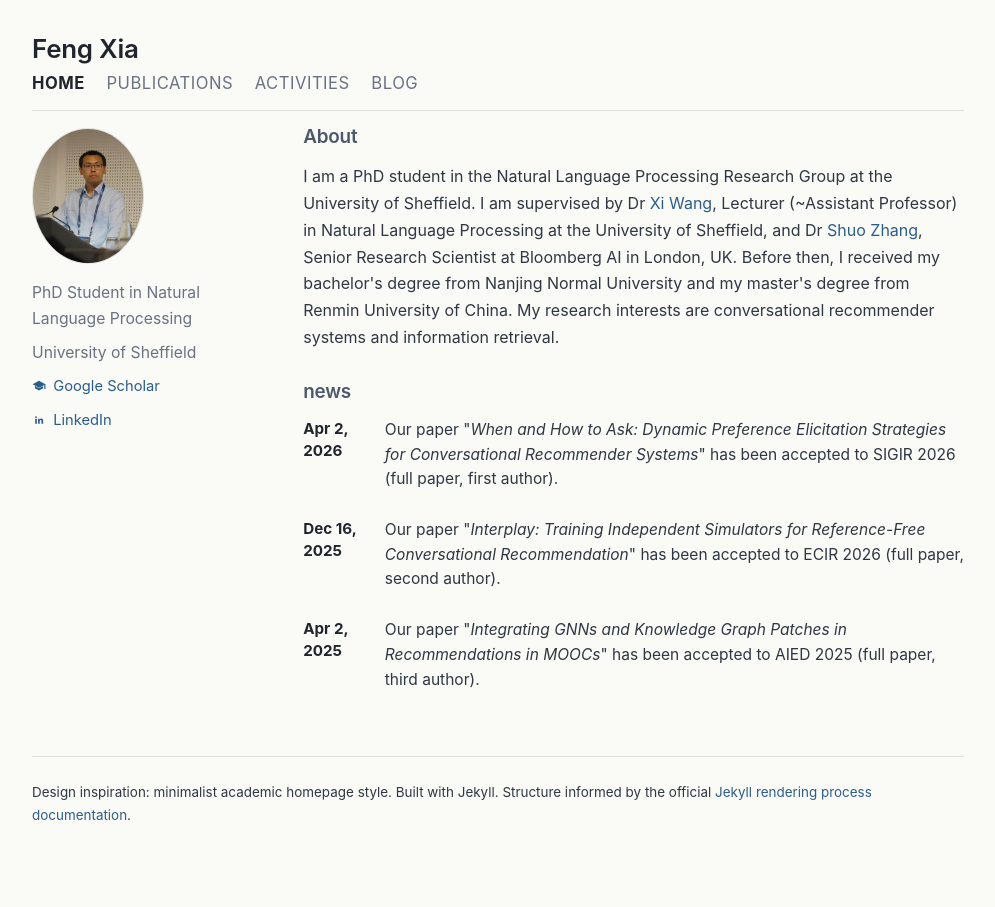
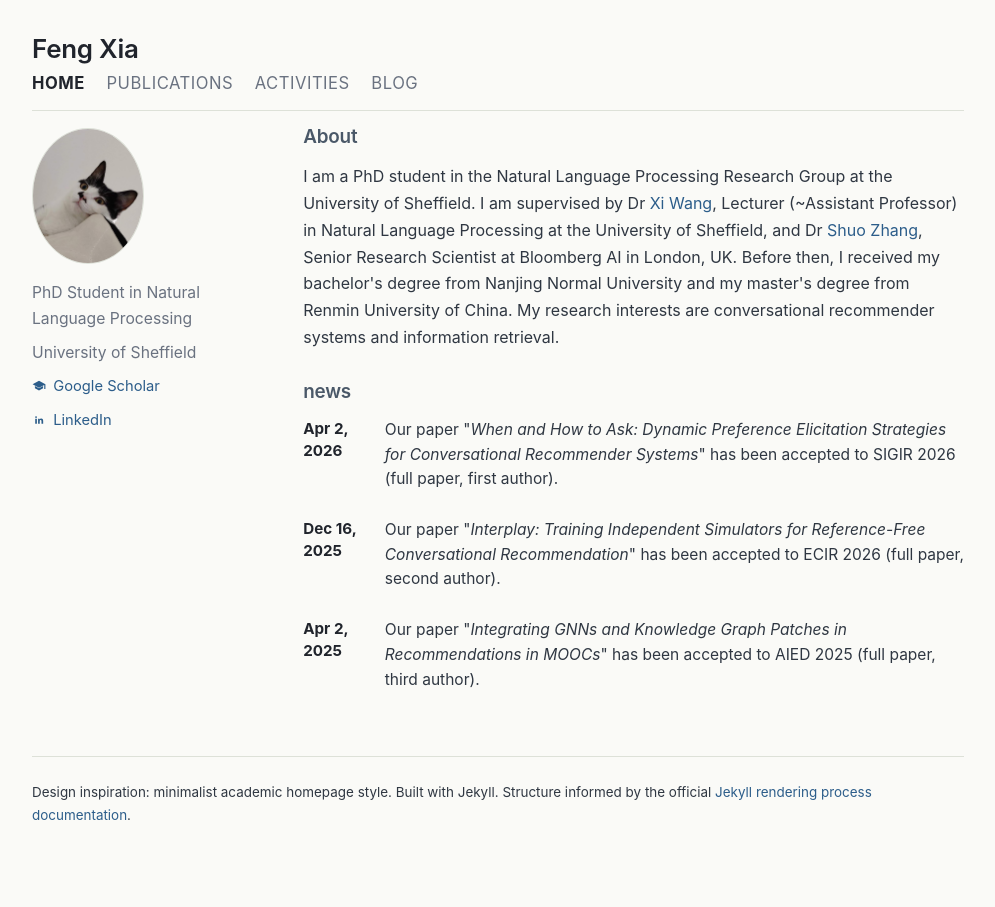
Before and after one commit to juanfacabian/juanfacabian.github.io, a Jekyll site: the page built from index.html, in a window 1280 px wide. Shown: the whole page, without its empty margins (142-1137 px from the left). Built offline with Jekyll 4.4.1, drawn with Linux system fonts in a browser that asks for light colours.

Commit message:
Update homepage avatar

```diff
--- a/assets/css/style.css
+++ b/assets/css/style.css
@@ -180,6 +180,7 @@ ul {
   display: block;
   border: 1px solid var(--border);
   object-fit: cover;
+  object-position: 68% center;
   margin-bottom: 1rem;
   border-radius: 50%;
 }
--- a/index.html
+++ b/index.html
@@ -7,8 +7,8 @@ layout: default
   <aside class="home-sidebar">
     <img
       class="home-portrait"
-      src="{{ '/assets/images/photo.jpg' | relative_url }}"
-      alt="Portrait placeholder for Feng Xia">
+       src="{{ '/assets/images/feng-xia-cat.jpg' | relative_url }}"
+       alt="Feng Xia's cat">
     <p class="profile-role">PhD Student in Natural Language Processing</p>
     <p class="profile-meta">University of Sheffield</p>
     <p class="profile-link">
```
Also changed, not shown: assets/images/feng-xia-cat.jpg (added).
